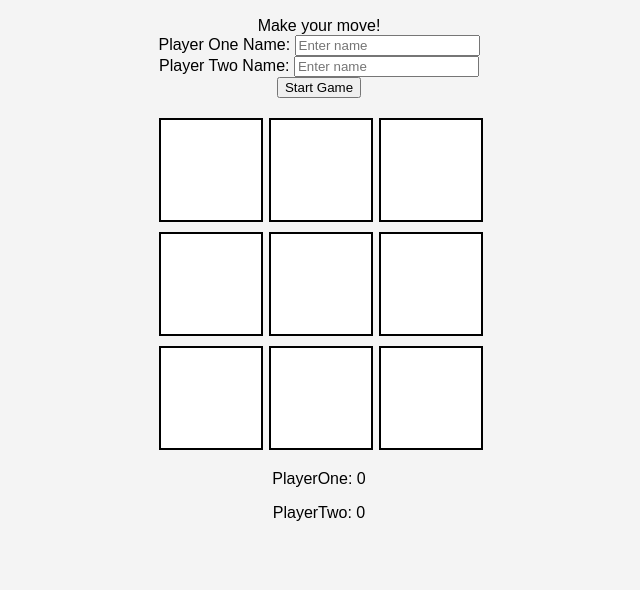
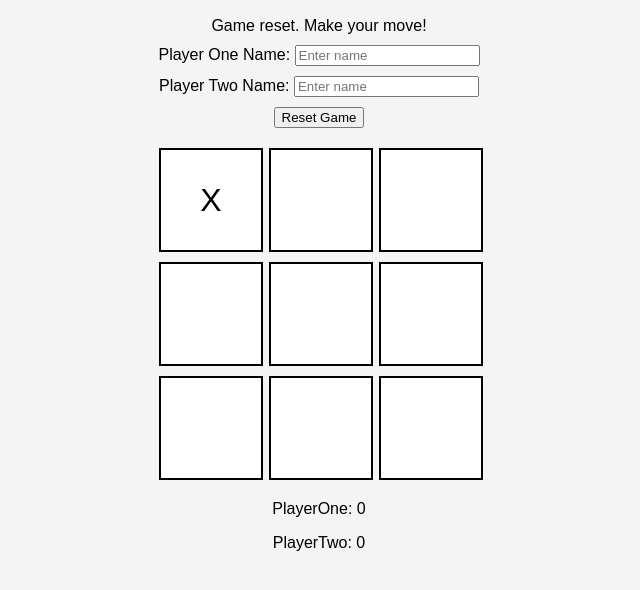
Before and after one commit to RunTheLi/Tic_Tac_Toe, a plain HTML site: page index.html in a window 1280 px wide. Both pictures are taken after a click on the element 532 px from the left and 230 px from the top of the page. Shown: the part 60-650 px from the top of the page, without its empty margins (321-961 px from the left). Drawn offline with Linux system fonts and the light colour scheme.

Commit message:
add files and code

```diff
--- a/index.html
+++ b/index.html
@@ -17,7 +17,7 @@
     <label for="player2">Player Two Name:</label>
     <input type="text" id="player2" placeholder="Enter name">
   </div>
-  <button id="start-game">Start Game</button>
+  <button id="reset-game">Reset Game</button>
   <div class="board">
     <div class="cell" data-cell></div>
     <div class="cell" data-cell></div>
--- a/script.js
+++ b/script.js
@@ -0,0 +1,127 @@
+const Gameboard = (() => {
+    let board = Array(9).fill(null); // 3x3 board
+
+    const resetBoard = () => {
+      board.fill(null);
+    };
+
+    const setMark = (index, mark) => {
+      if (!board[index]) {
+        board[index] = mark;
+        return true;
+      }
+      return false; // Spot already taken
+    };
+
+    const getBoard = () => board;
+
+    const checkWinner = () => {
+      const winConditions = [
+        [0, 1, 2],
+        [3, 4, 5],
+        [6, 7, 8],
+        [0, 3, 6],
+        [1, 4, 7],
+        [2, 5, 8],
+        [0, 4, 8],
+        [2, 4, 6],
+      ];
+
+      for (const condition of winConditions) {
+        const [a, b, c] = condition;
+        if (board[a] && board[a] === board[b] && board[a] === board[c]) {
+          return board[a]; // Return winner ("X" or "O")
+        }
+      }
+      return board.includes(null) ? null : "Tie"; // Return "Tie" if no winner and no empty spots
+    };
+
+    return { resetBoard, setMark, getBoard, checkWinner };
+  })();
+
+  const Player = (name, mark) => {
+    return { name, mark };
+  };
+
+  const GameController = (() => {
+    const player1 = Player("PlayerOne", "X");
+    const player2 = Player("PlayerTwo", "O");
+    let currentPlayer = player1;
+
+    const switchPlayer = () => {
+      currentPlayer = currentPlayer === player1 ? player2 : player1;
+    };
+
+    const playRound = (cellIndex) => {
+      if (Gameboard.setMark(cellIndex, currentPlayer.mark)) {
+        const winner = Gameboard.checkWinner();
+        if (winner) {
+          if (winner === "Tie") {
+            console.log("It's a tie!");
+            DisplayController.showResult("It's a tie!");
+          } else {
+            console.log(`${currentPlayer.name} (${currentPlayer.mark}) wins!`);
+            DisplayController.showResult(`${currentPlayer.name} wins!`);
+          }
+          return true; // Game over
+        }
+        switchPlayer();
+      } else {
+        console.log("Spot already taken!");
+      }
+      return false; // Game continues
+    };
+
+    const resetGame = () => {
+      Gameboard.resetBoard();
+      currentPlayer = player1;
+      DisplayController.renderBoard();
+      DisplayController.showResult("Game reset. Make your move!");
+    };
+
+    return { playRound, resetGame, currentPlayer, player1, player2 };
+  })();
+
+  const DisplayController = (() => {
+    const cells = document.querySelectorAll("[data-cell]");
+    const resultDiv = document.getElementById("result");
+
+    const renderBoard = () => {
+      const board = Gameboard.getBoard();
+      cells.forEach((cell, index) => {
+        cell.textContent = board[index];
+      });
+    };
+
+    const showResult = (message) => {
+      resultDiv.textContent = message;
+    };
+
+    cells.forEach((cell, index) => {
+      cell.addEventListener("click", () => {
+        if (!GameController.playRound(index)) {
+          renderBoard();
+        } else {
+          renderBoard(); // Update board after game over
+        }
+      });
+    });
+
+    document.getElementById("reset-game").addEventListener("click", () => {
+      const player1Name = document.getElementById("player1").value.trim();
+      const player2Name = document.getElementById("player2").value.trim();
+
+      if (player1Name && player2Name) {
+        GameController.player1.name = player1Name;
+        GameController.player2.name = player2Name;
+        GameController.resetGame();
+      } else {
+        alert("Please enter names for both players!");
+      }
+    });
+
+    return { renderBoard, showResult };
+  })();
+
+  // Initialize the game
+  GameController.resetGame();
--- a/styles.css
+++ b/styles.css
@@ -32,3 +32,11 @@ body {
   .cell:hover {
     background-color: #f0f0f0;
   }
+
+button {
+  margin-top: 10px;
+}
+
+input {
+  margin-top: 10px;
+}
```
